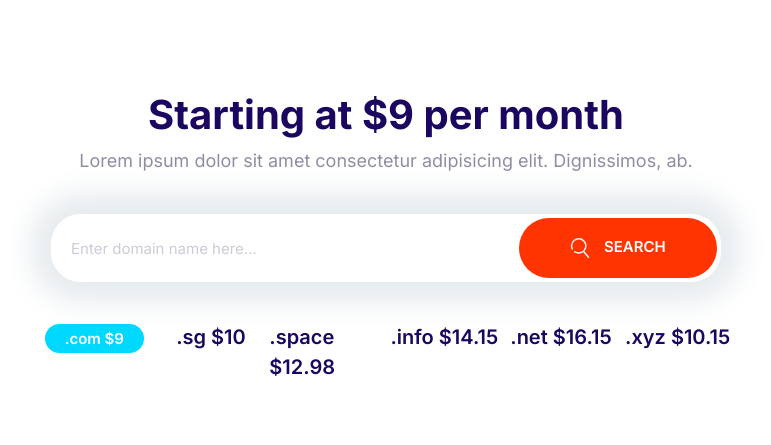
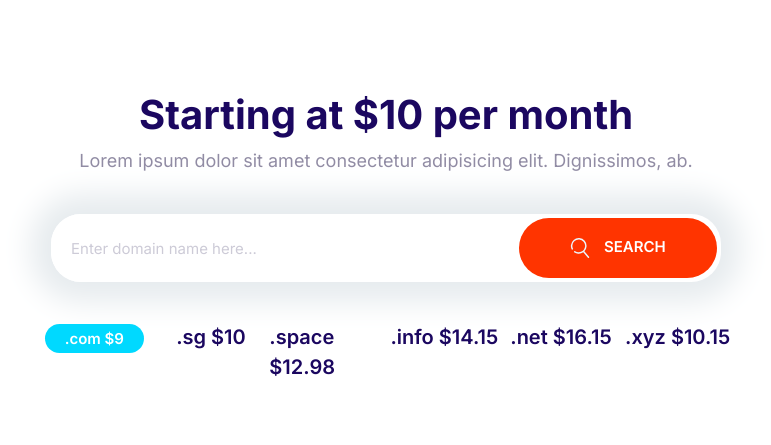
Before and after one commit to gihnodobrasil/ginhoprova, a website built with Parcel: page moshified.com/playground.html in a window 1280 px wide. Shown: the whole page, without its empty margins (254-1025 px from the left). Built offline with nearby package versions, Linux system fonts and the light colour scheme.

Commit message:
Update the price from $9 to $10.

```diff
--- a/moshified.com/playground.html
+++ b/moshified.com/playground.html
@@ -15,7 +15,7 @@
     <section class="block container block-domain">
         <header class="block__header">
             <h2>
-                Starting at $9 per month
+                Starting at $10 per month
             </h2>
             <p>Lorem ipsum dolor sit amet consectetur adipisicing elit. Dignissimos, ab.</p>
         </header>
```
